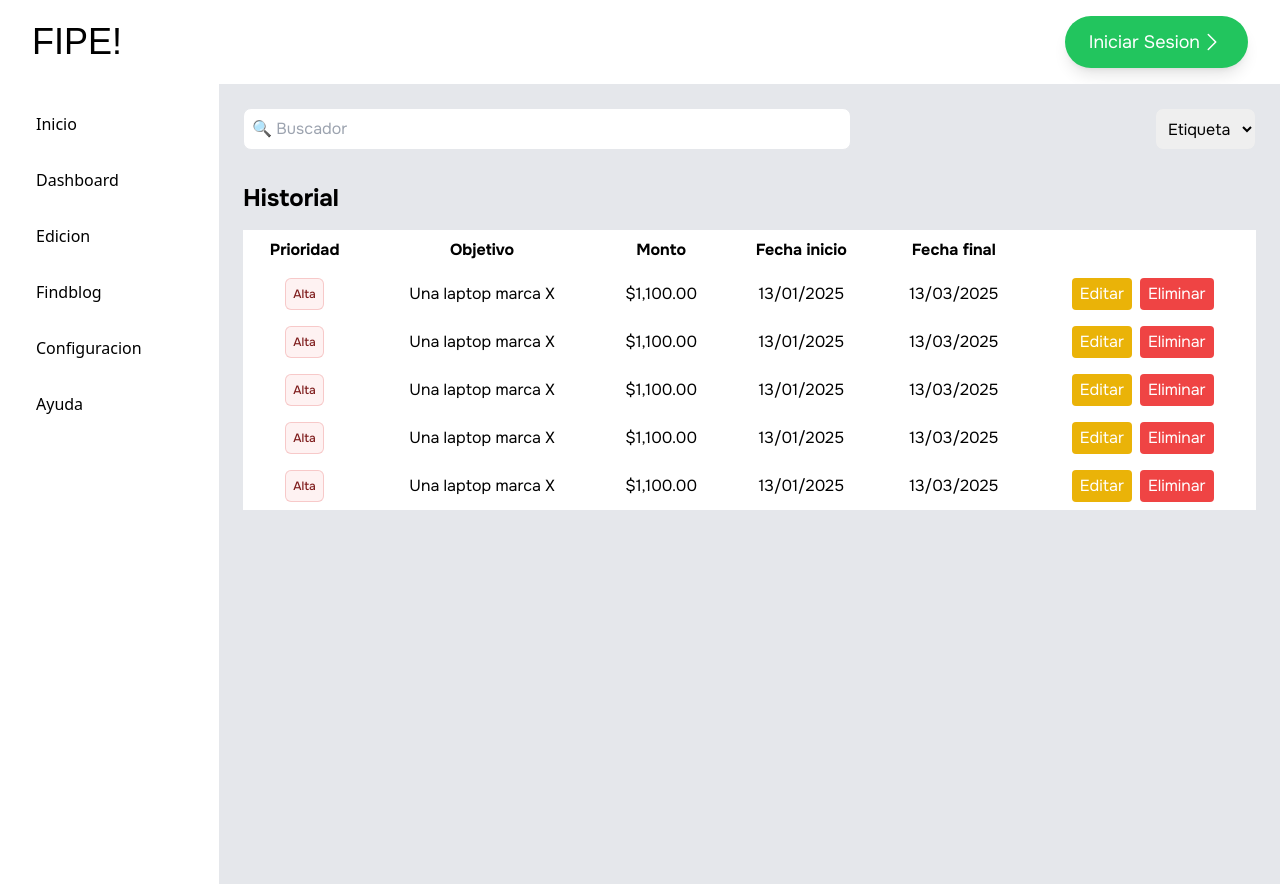
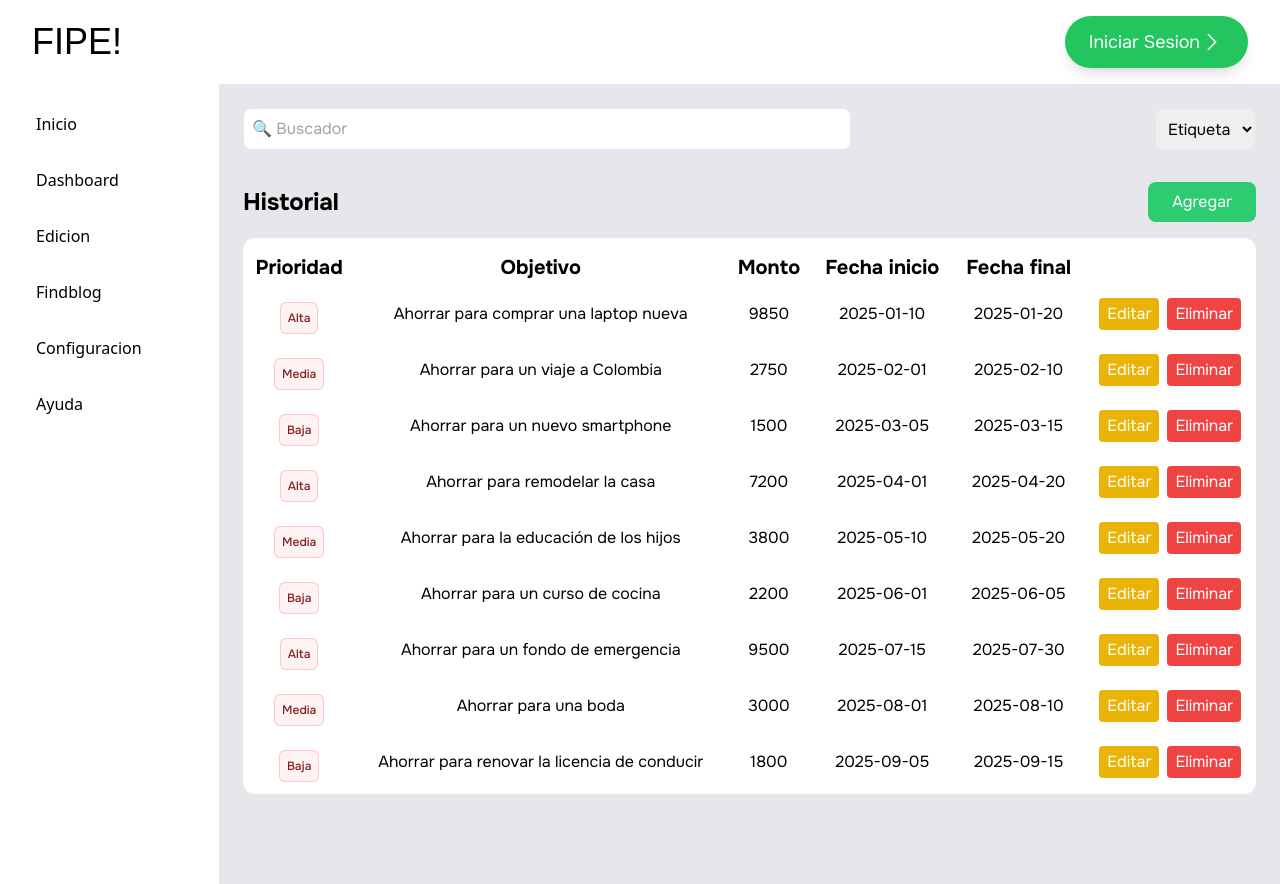
Before and after one commit to No-Country-simulation/c23-68-webapp, a React (Vite) app in the folder Frontend/: page /savings in a window 1280 px wide. Built offline with nearby package versions, Linux system fonts and the light colour scheme; a web font is replaced by a local one.

Commit message:
added Savings Page

```diff
--- /dev/null
+++ b/Frontend/public/savingdata.json
@@ -0,0 +1,74 @@
+[
+  {
+    "id": 1,
+    "Prioridad": "Alta",
+    "Objetivo": "Ahorrar para comprar una laptop nueva",
+    "Monto": 9850,
+    "fecha_inicio": "2025-01-10",
+    "fecha_fin": "2025-01-20"
+  },
+  {
+    "id": 2,
+    "Prioridad": "Media",
+    "Objetivo": "Ahorrar para un viaje a Colombia",
+    "Monto": 2750,
+    "fecha_inicio": "2025-02-01",
+    "fecha_fin": "2025-02-10"
+  },
+  {
+    "id": 3,
+    "Prioridad": "Baja",
+    "Objetivo": "Ahorrar para un nuevo smartphone",
+    "Monto": 1500,
+    "fecha_inicio": "2025-03-05",
+    "fecha_fin": "2025-03-15"
+  },
+  {
+    "id": 4,
+    "Prioridad": "Alta",
+    "Objetivo": "Ahorrar para remodelar la casa",
+    "Monto": 7200,
+    "fecha_inicio": "2025-04-01",
+    "fecha_fin": "2025-04-20"
+  },
+  {
+    "id": 5,
+    "Prioridad": "Media",
+    "Objetivo": "Ahorrar para la educación de los hijos",
+    "Monto": 3800,
+    "fecha_inicio": "2025-05-10",
+    "fecha_fin": "2025-05-20"
+  },
+  {
+    "id": 6,
+    "Prioridad": "Baja",
+    "Objetivo": "Ahorrar para un curso de cocina",
+    "Monto": 2200,
+    "fecha_inicio": "2025-06-01",
+    "fecha_fin": "2025-06-05"
+  },
+  {
+    "id": 7,
+    "Prioridad": "Alta",
+    "Objetivo": "Ahorrar para un fondo de emergencia",
+    "Monto": 9500,
+    "fecha_inicio": "2025-07-15",
+    "fecha_fin": "2025-07-30"
+  },
+  {
+    "id": 8,
+    "Prioridad": "Media",
+    "Objetivo": "Ahorrar para una boda",
+    "Monto": 3000,
+    "fecha_inicio": "2025-08-01",
+    "fecha_fin": "2025-08-10"
+  },
+  {
+    "id": 9,
+    "Prioridad": "Baja",
+    "Objetivo": "Ahorrar para renovar la licencia de conducir",
+    "Monto": 1800,
+    "fecha_inicio": "2025-09-05",
+    "fecha_fin": "2025-09-15"
+  }
+]
--- /dev/null
+++ b/Frontend/src/components/common/DataTable.jsx
@@ -0,0 +1,75 @@
+import SearchInput from "./SearchInput";
+import { Badge } from "../common/Badge";
+import PropTypes from "prop-types";
+
+const DataTable = ({data}) => {
+  return (
+    <div className="p-6 w-full h-screen bg-gray-200 font-onest">
+      <div className="flex justify-between mb-4">
+        <SearchInput />
+        <select name="" id="" className="border p-2 mb-4 rounded-lg">
+          <option value="">Etiqueta</option>
+          <option value="">Alta</option>
+          <option value="">Media</option>
+          <option value="">Baja</option>
+        </select>
+      </div>
+      <div className="flex justify-between items-center mb-4">
+        <h2 className="text-2xl font-bold">Historial</h2>
+        <button className="bg-verde text-white px-6 py-2 rounded-lg">
+          Agregar
+        </button>
+      </div>
+      <table className="w-full border-collapse bg-white rounded-xl">
+        <thead>
+          <tr className="text-xl">
+            <th className="p-2 pt-4">Prioridad</th>
+            <th className="p-2 pt-4">Objetivo</th>
+            <th className="p-2 pt-4">Monto</th>
+            <th className="p-2 pt-4">Fecha inicio</th>
+            <th className="p-2 pt-4">Fecha final</th>
+            <th className="p-2 pt-4"></th>
+          </tr>
+        </thead>
+        <tbody>
+          {data.map((data) => (
+            <tr key={data.id} className="">
+              <td className="p-2 text-center">
+                <Badge className="p-2 text-center" variant="error">
+                  {data.Prioridad}
+                </Badge>
+              </td>
+
+              <td className="p-2 text-center pb-4">{data.Objetivo}</td>
+              <td className="p-2 text-center pb-4">{data.Monto}</td>
+              <td className="p-2 text-center pb-4">{data.fecha_inicio}</td>
+              <td className="p-2 text-center pb-4">{data.fecha_fin}</td>
+              <td className="p-2 flex gap-2 justify-center pb-4">
+                <button className="bg-yellow-500 text-white px-2 py-1 rounded">
+                  Editar
+                </button>
+                <button className="bg-red-500 text-white px-2 py-1 rounded">
+                  Eliminar
+                </button>
+              </td>
+            </tr>
+          ))}
+        </tbody>
+      </table>
+    </div>
+  );
+};
+
+DataTable.propTypes = {
+  data: PropTypes.arrayOf(
+    PropTypes.shape({
+      id: PropTypes.number.isRequired,
+      prioridad: PropTypes.string.isRequired,
+      objetivo: PropTypes.string.isRequired,
+      monto: PropTypes.number.isRequired,
+      fecha_inicio: PropTypes.string.isRequired,
+      fecha_final: PropTypes.string.isRequired,
+    })
+  ).isRequired,
+};
+export default DataTable;
--- a/Frontend/src/components/common/MainData.jsx
+++ b/Frontend/src/components/common/MainData.jsx
@@ -1,51 +1,18 @@
-import SearchInput from "./SearchInput"
-import { Badge } from '../common/Badge';
+
+import { useEffect, useState } from "react";
+import DataTable from "./DataTable";
 
 const MainData = () => {
+  const [data, setData] = useState([]);
+
+  useEffect(() => {
+    fetch("/savingdata.json")
+      .then((response) => response.json())
+      .then((data) => setData(data));
+  }, []);
+
   return (
-    <div className="p-6 w-full h-screen bg-gray-200 font-onest" >
-
-      <div className="flex justify-between mb-4">
-      <SearchInput />
-      <select name="" id="" className="border p-2 mb-4 rounded-lg">
-      <option value="">Etiqueta</option>
-        <option value="">Alta</option>
-        <option value="">Media</option>
-        <option value="">Baja</option>
-
-      </select>
-      </div>
-
-      <h2 className="text-2xl font-bold mb-4">Historial</h2>
-      <table className="w-full border-collapse bg-white">
-        <thead>
-          <tr >
-            <th className="p-2">Prioridad</th>
-            <th className="p-2">Objetivo</th>
-            <th className="p-2">Monto</th>
-            <th className="p-2">Fecha inicio</th>
-            <th className="p-2">Fecha final</th>
-            <th className="p-2"></th>
-          </tr>
-        </thead>
-        <tbody>
-          {[...Array(5)].map((_, index) => (
-            <tr key={index} className="">
-              <td className="p-2 text-center"><Badge className="p-2 text-center" variant="error">Alta</Badge></td>
-
-              <td className="p-2 text-center">Una laptop marca X</td>
-              <td className="p-2 text-center">$1,100.00</td>
-              <td className="p-2 text-center">13/01/2025</td>
-              <td className="p-2 text-center">13/03/2025</td>
-              <td className="p-2 flex gap-2 justify-center">
-                <button className="bg-yellow-500 text-white px-2 py-1 rounded">Editar</button>
-                <button className="bg-red-500 text-white px-2 py-1 rounded">Eliminar</button>
-              </td>
-            </tr>
-          ))}
-        </tbody>
-      </table>
-    </div>
+    <DataTable data={data}/>
   );
 };
 
```
